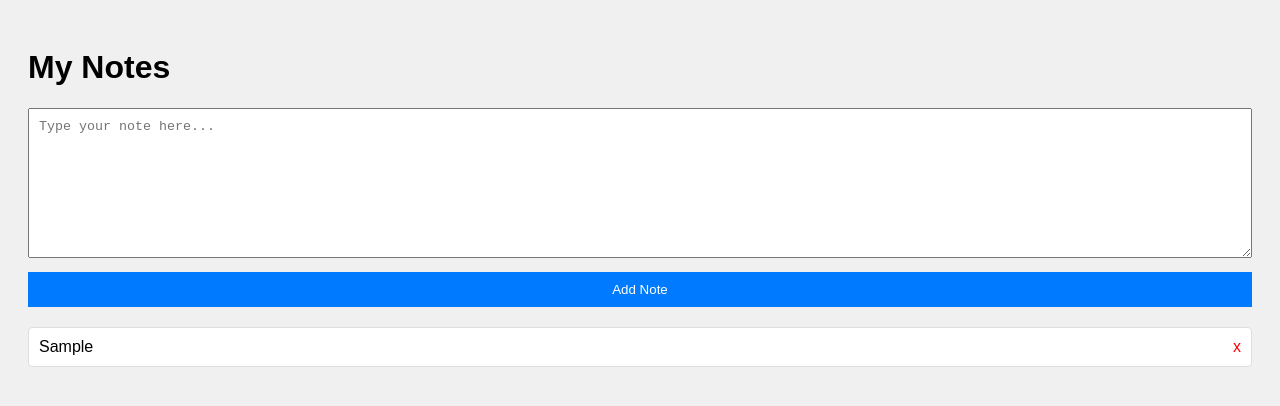
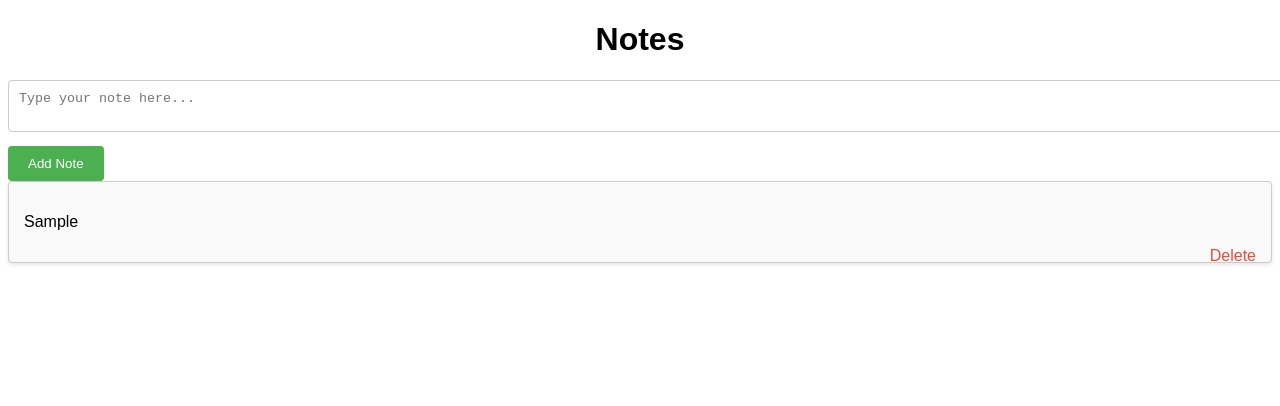
Before and after one commit to lukeponga-dev/Notes, a plain HTML site: page Index.html in a window 1280 px wide. Both pictures are taken after typing "Sample" into the empty fields and a click on the button "Add Note". Drawn offline with Linux system fonts and the light colour scheme.

Commit message:
chore: Update Index.html to improve note-taking functionality

```diff
--- a/Index.html
+++ b/Index.html
@@ -1,82 +1,113 @@
 <!DOCTYPE html>
-<html>
+<html lang="en">
 <head>
-    <title>Note Taking Website</title>
+    <meta charset="UTF-8">
+    <title>Notes with Lists</title>
     <style>
+        /* Your CSS styles */
         body {
             font-family: Arial, sans-serif;
-            padding: 20px;
-            background-color: #f0f0f0;
+        }
+        h1 {
+            text-align: center;
+        }
+        .note {
+            background: #f9f9f9;
+            border: 1px solid #ccc;
+            margin-bottom: 10px;
+            padding: 15px;
+            border-radius: 4px;
+            box-shadow: 0 2px 4px rgba(0,0,0,0.1);
+        }
+        .note ul {
+            padding-left: 20px;
+            margin-top: 5px;
+        }
+        .note li {
+            margin-bottom: 5px;
+        }
+        .delete-btn {
+            color: #e74c3c;
+            cursor: pointer;
+            float: right;
         }
         #noteInput {
             width: 100%;
-            height: 150px;
             padding: 10px;
             margin-bottom: 10px;
-            box-sizing: border-box;
+            border: 1px solid #ccc;
+            border-radius: 4px;
         }
-        .note {
-            background-color: #fff;
-            border: 1px solid #ddd;
-            padding: 10px;
-            margin-bottom: 10px;
+        #addNoteBtn {
+            background-color: #4CAF50;
+            color: white;
+            padding: 10px 20px;
+            border: none;
             border-radius: 4px;
-            position: relative;
-        }
-        .delete {
-            color: red;
-            position: absolute;
-            right: 10px;
-            top: 10px;
             cursor: pointer;
         }
-        button {
-            padding: 10px 20px;
-            background-color: #007BFF;
-            color: white;
-            border: none;
-            cursor: pointer;
-            width: 100%;
-            margin-bottom: 20px;
-        }
-        button:hover {
-            background-color: #0056b3;
+        #addNoteBtn:hover {
+            background-color: #45a049;
         }
     </style>
 </head>
 <body>
-    <h1>My Notes</h1>
+    <h1>Notes</h1>
     <textarea id="noteInput" placeholder="Type your note here..."></textarea>
-    <button onclick="addNote()">Add Note</button>
-    <div id="notes"></div>
+    <button id="addNoteBtn" onclick="addNote()">Add Note</button>
+    <div id="notesContainer"></div>
 
     <script>
-        var notes = JSON.parse(localStorage.getItem('notes')) || [];
+        function addNote() {
+            var noteText = document.getElementById('noteInput').value;
+            if (noteText.trim() === '') return; // Prevent adding empty notes
 
-        function addNote() {
-            var noteInput = document.getElementById('noteInput');
-            var note = noteInput.value;
-            notes.push(note);
-            noteInput.value = '';
-            localStorage.setItem('notes', JSON.stringify(notes));
-            displayNotes();
+            var notesContainer = document.getElementById('notesContainer');
+            var noteDiv = document.createElement('div');
+            noteDiv.classList.add('note');
+
+            // Split the note into lines
+            var lines = noteText.split('\n');
+            var formattedLines = lines.map(function(line) {
+                // Determine the formatting based on the line prefix
+                if (line.startsWith('###')) {
+                    return '<h3>' + line.substring(3).trim() + '</h3>';
+                } else if (line.startsWith('##')) {
+                    return '<h2>' + line.substring(2).trim() + '</h2>';
+                } else if (line.startsWith('#')) {
+                    return '<h1>' + line.substring(1).trim() + '</h1>';
+                } else if (line.startsWith('-')) {
+                    return '<li>' + line.substring(1).trim() + '</li>'; // List item
+                } else if (line.includes(',')) { // Check if the line is a table row
+                    var cells = line.split(',').map(function(cell) {
+                        return '<td>' + cell.trim() + '</td>'; // Create table cells
+                    }).join('');
+                    return '<tr>' + cells + '</tr>'; // Create a table row
+                } else {
+                    return '<p>' + line + '</p>'; // Paragraph
+                }
+            }).join('');
+
+            // Wrap table rows in <table> if they exist
+            if (formattedLines.includes('<tr>')) {
+                formattedLines = '<table>' + formattedLines + '</table>';
+            }
+
+            // Wrap list items in <ul> if they exist
+            if (formattedLines.includes('<li>')) {
+                formattedLines = formattedLines.replace(/(<li>.*?<\/li>)/g, '<ul>$1</ul>');
+            }
+
+            noteDiv.innerHTML = formattedLines +
+                                '<span class="delete-btn" onclick="removeNote(this)">Delete</span>';
+            notesContainer.appendChild(noteDiv);
+            document.getElementById('noteInput').value = ''; // Clear the input after adding
         }
 
-        function deleteNote(index) {
-            notes.splice(index, 1);
-            localStorage.setItem('notes', JSON.stringify(notes));
-            displayNotes();
+        function removeNote(element) {
+            element.parentElement.remove();
         }
 
-        function displayNotes() {
-            var notesHtml = notes.map(function(note, index) {
-                return '<div class="note"><span class="delete" onclick="deleteNote(' + index + ')">x</span>' + note + '</div>';
-            }).join('');
-            document.getElementById('notes').innerHTML = notesHtml;
-        }
-
-        // Display the notes when the page loads
-        displayNotes();
     </script>
 </body>
 </html>
```
